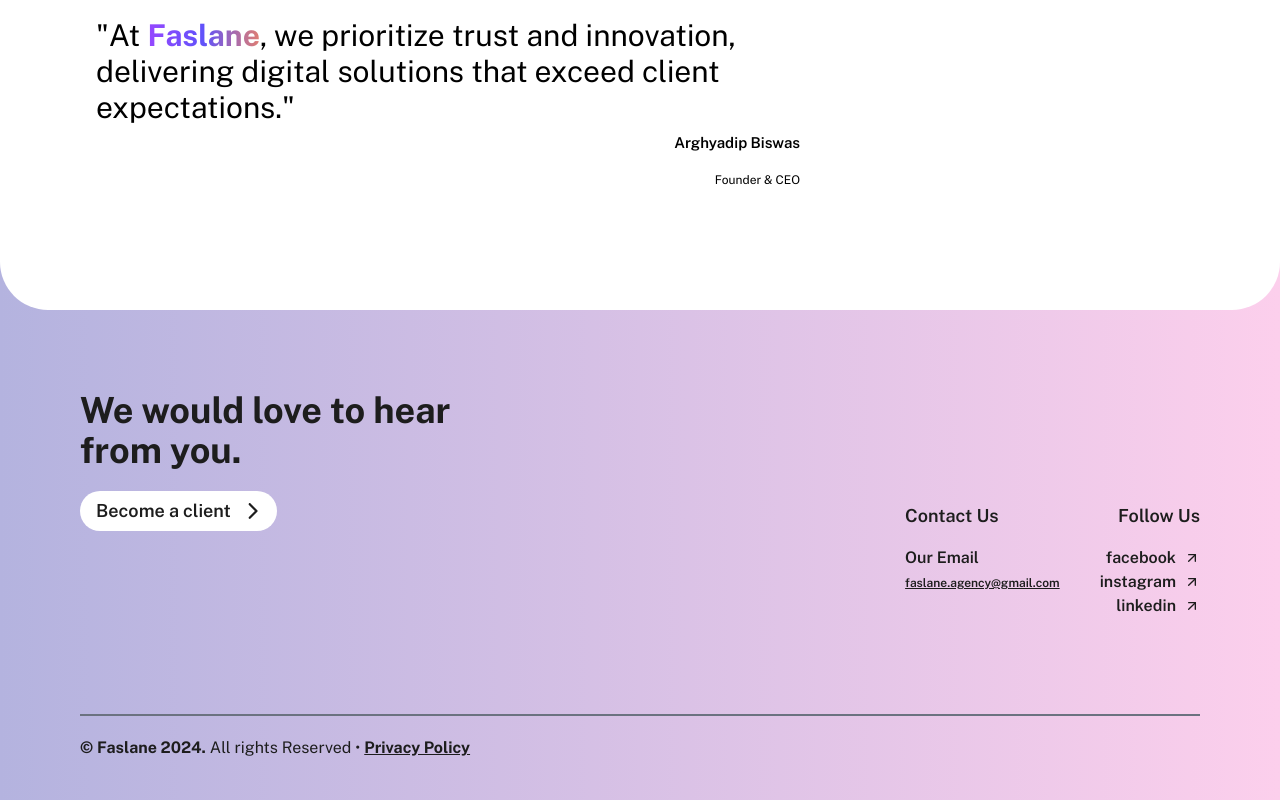
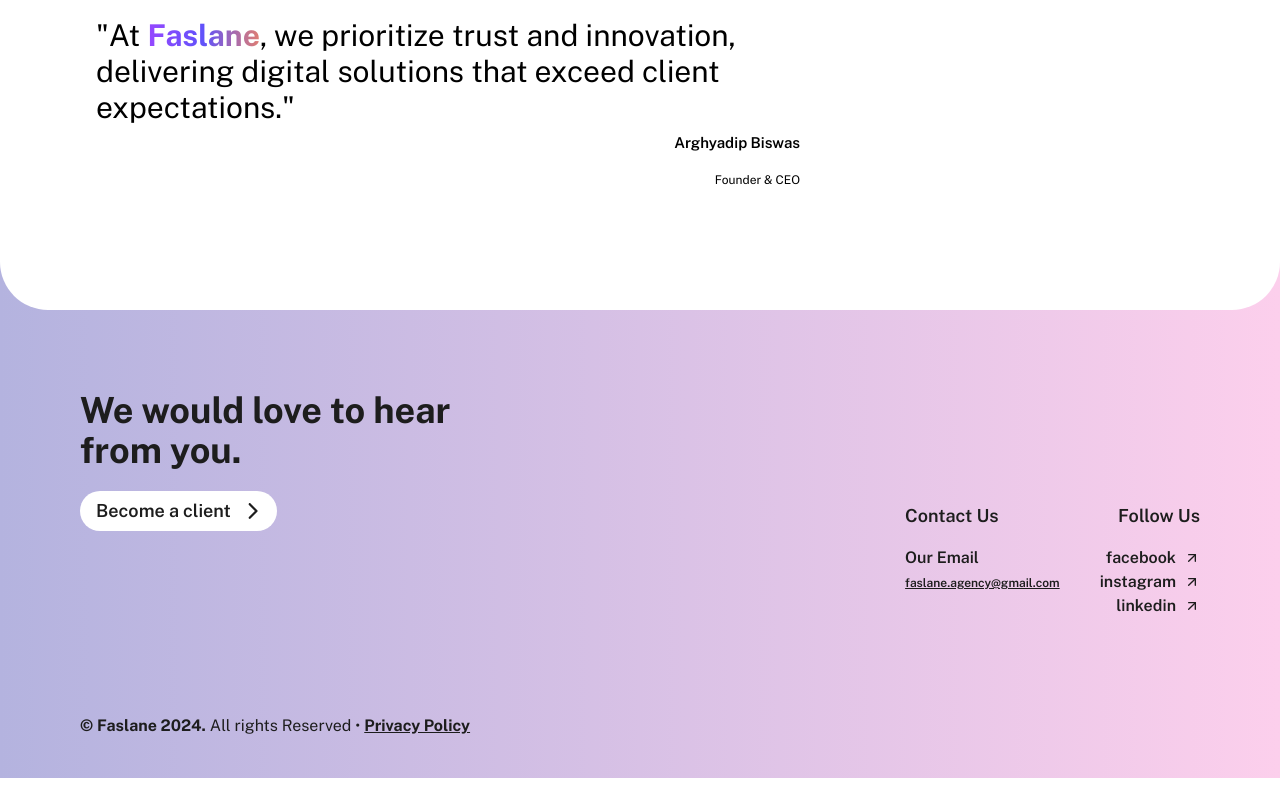
Before and after one commit to SRINJAYDASGUPTA-Git/faslane-web, a Next.js app: page / in a window 1280 px wide. Shown: the part 3222-4022 px from the top of the page. After the commit the page ends 4000 px from the top, so only its background shows below. Built offline with nearby package versions, Linux system fonts and the light colour scheme.

Commit message:
Mobile View Responsiveness

```diff
--- a/components/shared/Footer.tsx
+++ b/components/shared/Footer.tsx
@@ -38,7 +38,7 @@ const Footer = () => {
                         </div>
                     </div>
                 </div>
-                <Separator className="border border-gray-500" />
+                <Separator className="md:hidden block border border-gray-500" />
                 <p className='text-[#1d1d1d] text-sm text-center md:text-base md:text-start'>
                 <span className='font-bold'> © Faslane 2024.</span> All rights Reserved • <span className='underline font-bold'>Privacy Policy</span>
                 </p>
```
